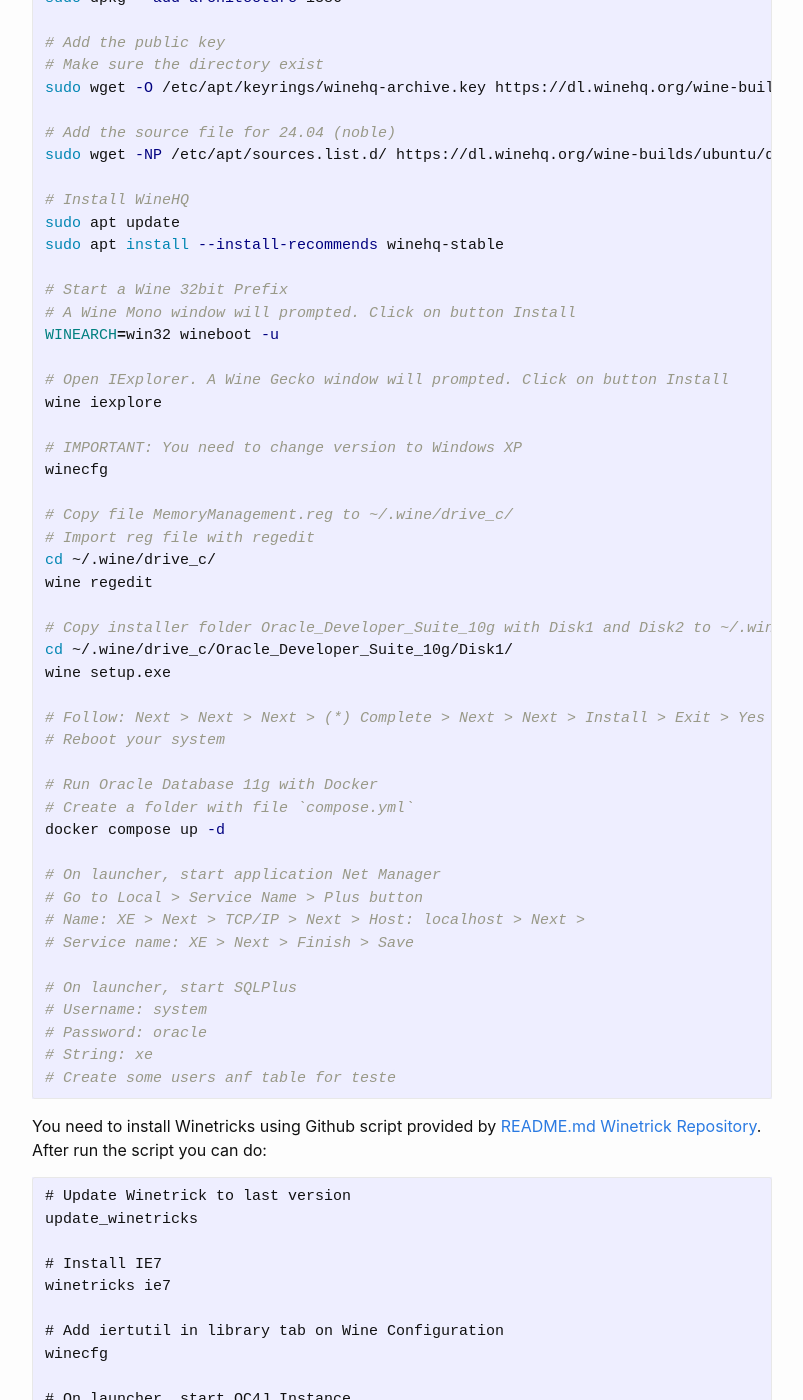
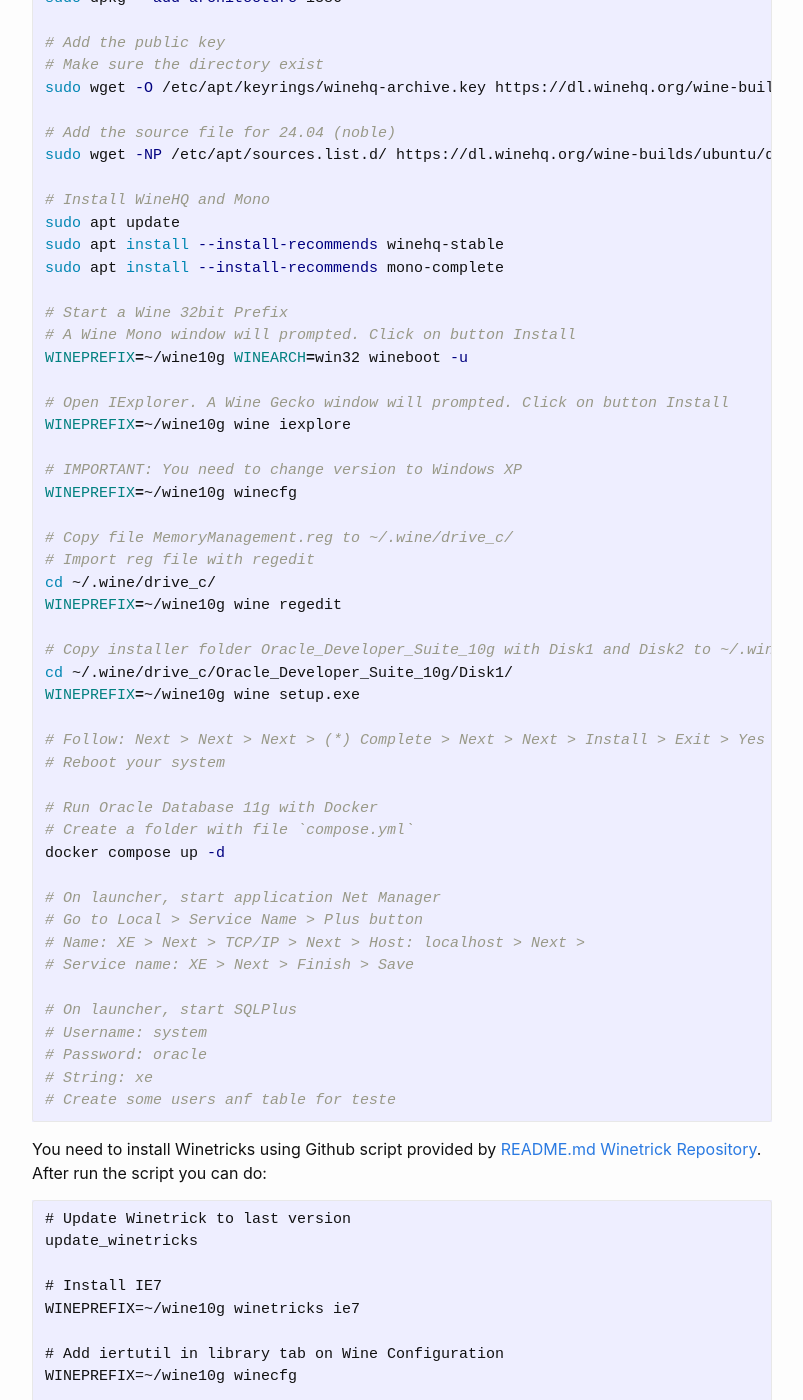
Before and after one commit to ailtonbsj/ailtonbsj.github.io, a Jekyll site: the page built from _posts/2025-04-20-installing-oracle-forms-10g-on-linux.md, in a window 1280 px wide and 1400 px high, scrolled down 635 px. Shown: the whole window, without its empty margins (238-1041 px from the left). Built offline with Jekyll 4.4.1, drawn with Linux system fonts in a browser that asks for light colours; comment, search, counter and statistics services are not loaded; some of the changed text lies outside the part shown.

Commit message:
Update 2025-04-20-installing-oracle-forms-10g-on-linux.md

```diff
--- a/_posts/2025-04-20-installing-oracle-forms-10g-on-linux.md
+++ b/_posts/2025-04-20-installing-oracle-forms-10g-on-linux.md
@@ -30,28 +30,29 @@ sudo wget -O /etc/apt/keyrings/winehq-archive.key https://dl.winehq.org/wine-bui
 # Add the source file for 24.04 (noble)
 sudo wget -NP /etc/apt/sources.list.d/ https://dl.winehq.org/wine-builds/ubuntu/dists/noble/winehq-noble.sources
 
-# Install WineHQ
+# Install WineHQ and Mono
 sudo apt update
 sudo apt install --install-recommends winehq-stable
+sudo apt install --install-recommends mono-complete
 
 # Start a Wine 32bit Prefix
 # A Wine Mono window will prompted. Click on button Install
-WINEARCH=win32 wineboot -u
+WINEPREFIX=~/wine10g WINEARCH=win32 wineboot -u
 
 # Open IExplorer. A Wine Gecko window will prompted. Click on button Install
-wine iexplore
+WINEPREFIX=~/wine10g wine iexplore
 
 # IMPORTANT: You need to change version to Windows XP
-winecfg
+WINEPREFIX=~/wine10g winecfg
 
 # Copy file MemoryManagement.reg to ~/.wine/drive_c/
 # Import reg file with regedit
 cd ~/.wine/drive_c/
-wine regedit
+WINEPREFIX=~/wine10g wine regedit
 
 # Copy installer folder Oracle_Developer_Suite_10g with Disk1 and Disk2 to ~/.wine/drive_c/
 cd ~/.wine/drive_c/Oracle_Developer_Suite_10g/Disk1/
-wine setup.exe
+WINEPREFIX=~/wine10g wine setup.exe
 
 # Follow: Next > Next > Next > (*) Complete > Next > Next > Install > Exit > Yes
 # Reboot your system
@@ -79,10 +80,10 @@ You need to install Winetricks using Github script provided by [README.md Winetr
 update_winetricks
 
 # Install IE7
-winetricks ie7
+WINEPREFIX=~/wine10g winetricks ie7
 
 # Add iertutil in library tab on Wine Configuration
-winecfg
+WINEPREFIX=~/wine10g winecfg
 
 # On launcher, start OC4J Instance
 # On launcher, start Forms Builder
@@ -91,10 +92,10 @@ winecfg
 
 # Download and install the JInit
 # http://localhost:8889/forms/jinitiator/jinit.exe
-wine jinit.exe
+WINEPREFIX=~/wine10g wine jinit.exe
 
 # Copy URL opened, and run on IE7
-wine 'C:\Program Files\Internet Explorer\iexplore.exe'
+WINEPREFIX=~/wine10g wine 'C:\Program Files\Internet Explorer\iexplore.exe'
 
 # Replace jvm.dll for a JDK 1.5 version
 # .wine/drive_c/Program Files (x86)/Oracle/JInitiator 1.3.1.22/bin/hotspot/
```
